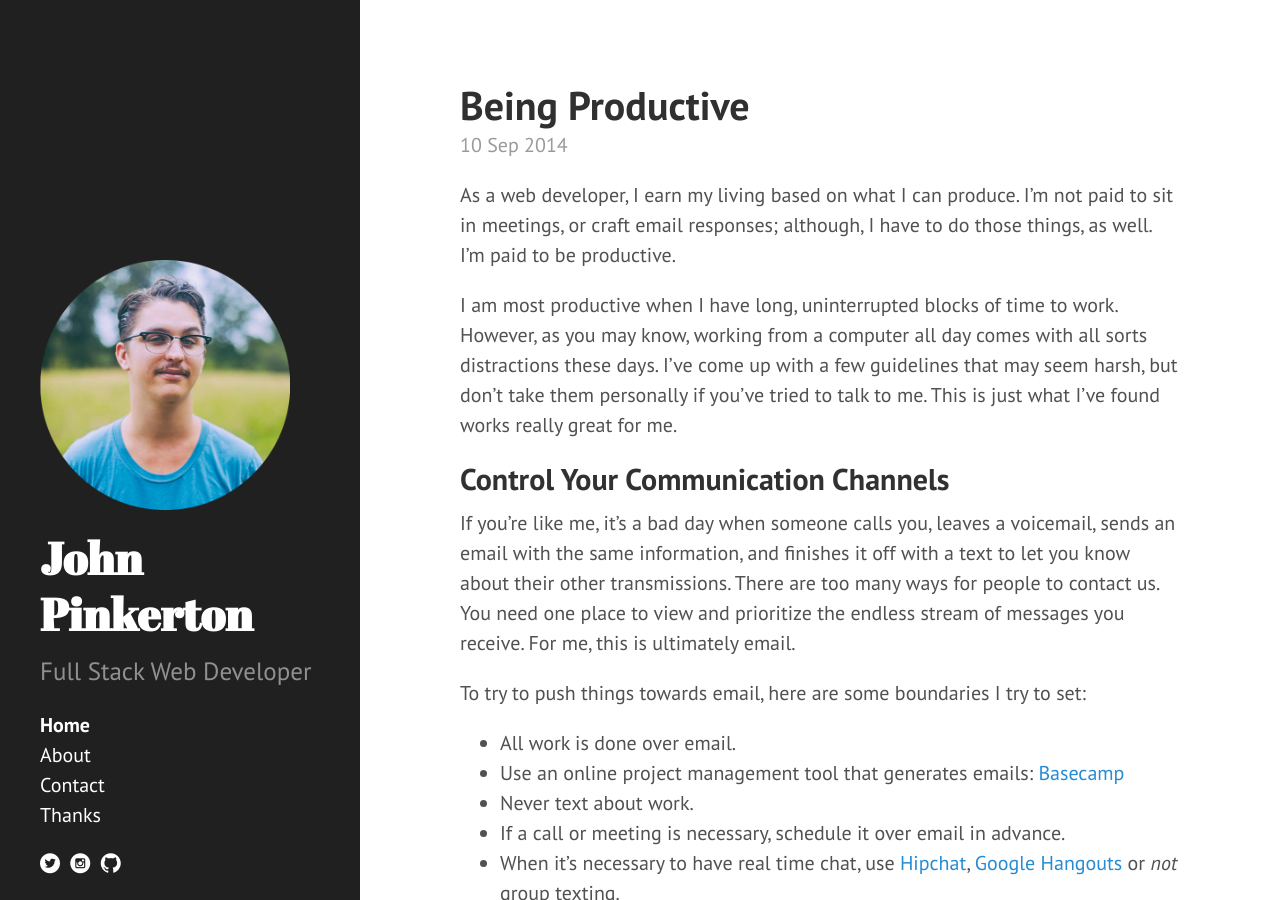
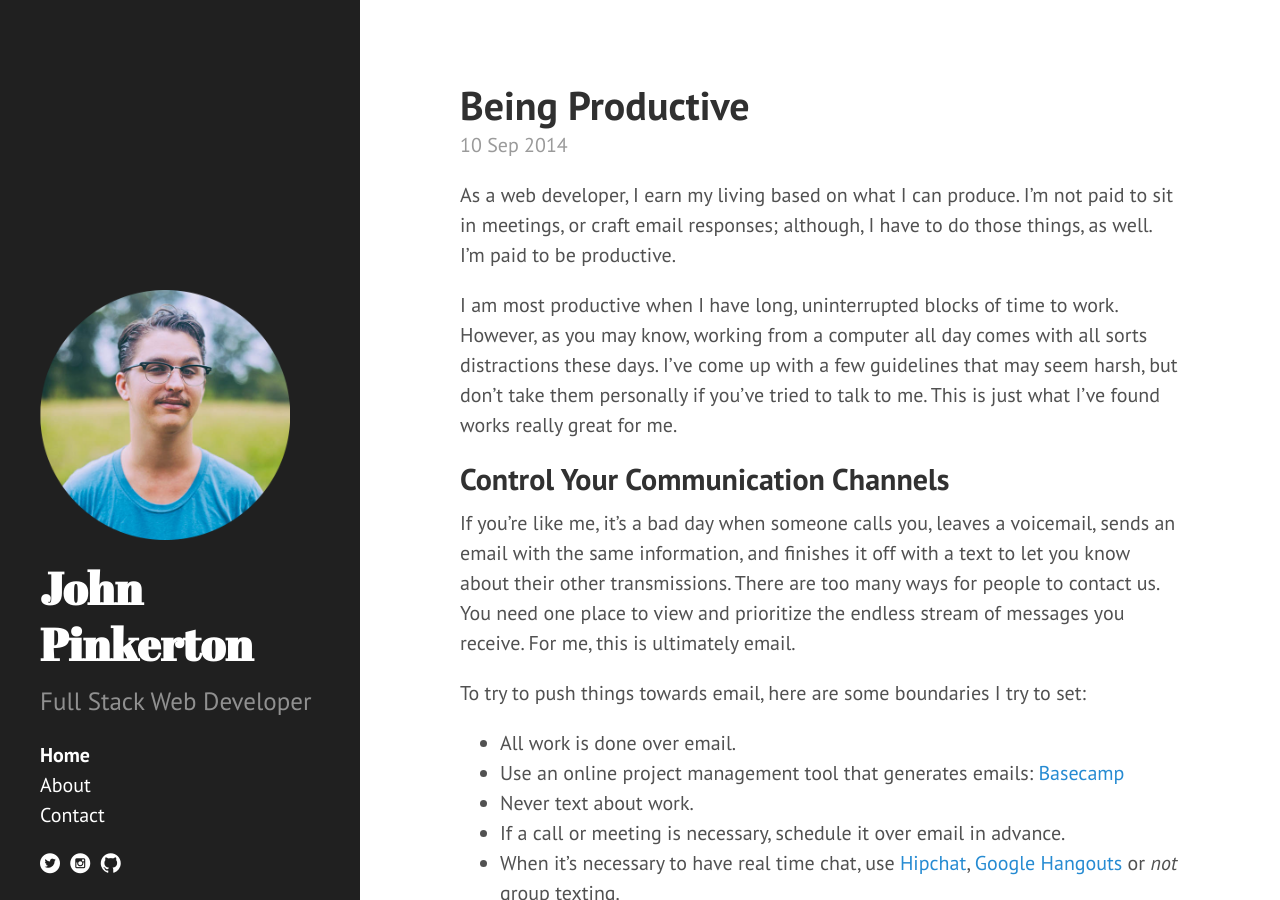
Before and after one commit to johnthepink/johnthepink.github.io, a Jekyll site: the page built from index.html, in a window 1280 px wide and 900 px high. Built offline with Jekyll 4.4.1, drawn with Linux system fonts in a browser that asks for light colours; Markdown is read by kramdown in place of the engine named in the settings; the list of posts is cut into pages by our own code.

Commit message:
remove thanks from sidebar

```diff
--- a/_includes/sidebar.html
+++ b/_includes/sidebar.html
@@ -18,7 +18,7 @@
 
       {% assign pages_list = site.pages %}
       {% for node in pages_list %}
-        {% if node.title != null %}
+        {% if node.title != null and node.title != 'Thanks' %}
           {% if node.layout == "page" %}
             <li class="sidebar-nav-item{% if page.url == node.url %} active{% endif %}">
               <a href="{{ node.url }}">{{ node.title }}</a>
```
